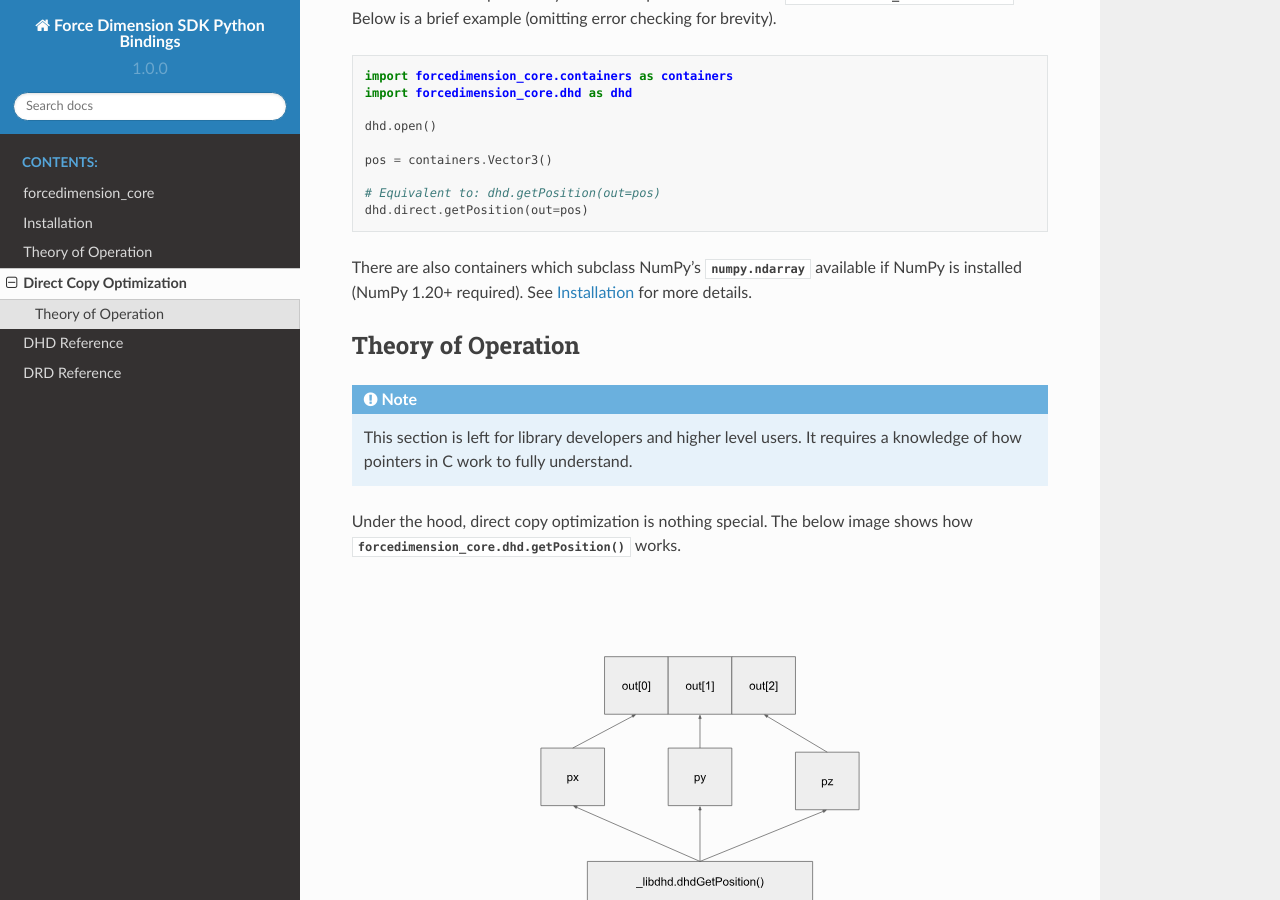
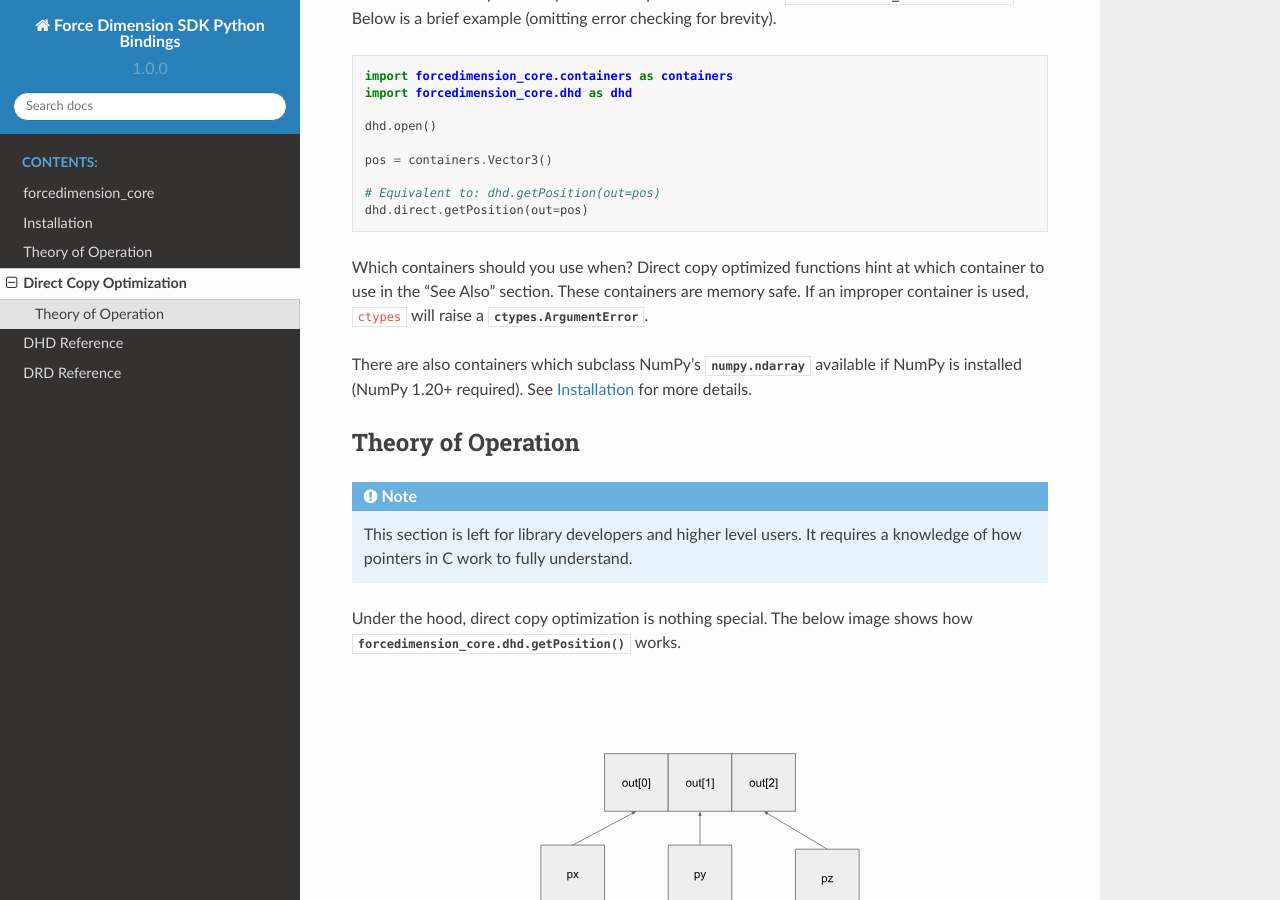
Before and after one commit to EmDash00/forcedimension_core-python-docs, a Sphinx documentation site: the page built from docs/source/direct_copy_optimization.rst, in a window 1280 px wide and 900 px high, scrolled down 522 px. Built offline with Sphinx 7.4.7 and the Read the Docs theme 2.0.0, drawn with Linux system fonts in a browser that asks for light colours.

Commit message:
Add clarification on which containers you should use.

```diff
--- a/docs/source/direct_copy_optimization.rst
+++ b/docs/source/direct_copy_optimization.rst
@@ -34,6 +34,9 @@ Below is a brief example (omitting error checking for brevity).
    # Equivalent to: dhd.getPosition(out=pos)
    dhd.direct.getPosition(out=pos)
 
+Which containers should you use when? Direct copy optimized functions hint at which
+container to use in the "See Also" section. These containers are memory safe.
+If an improper container is used, ``ctypes`` will raise a :class:`ctypes.ArgumentError`.
 
 There are also containers which subclass NumPy's :class:`numpy.ndarray` available if NumPy is
 installed (NumPy 1.20+ required). See :ref:`installation` for more details.
```
